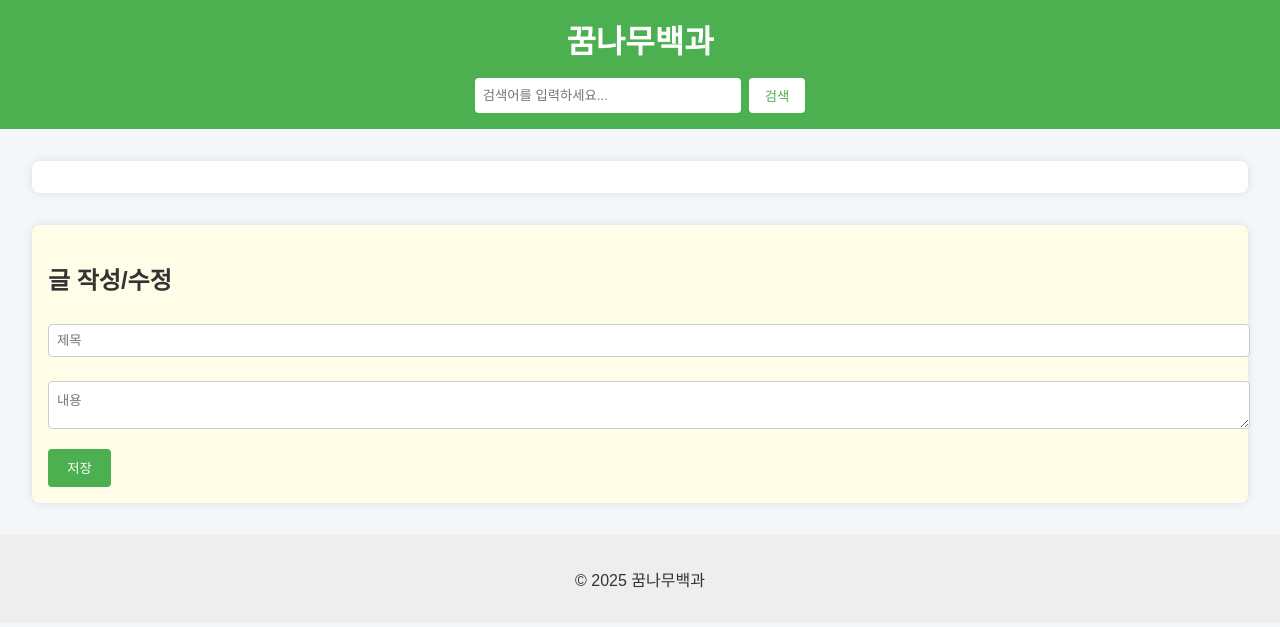
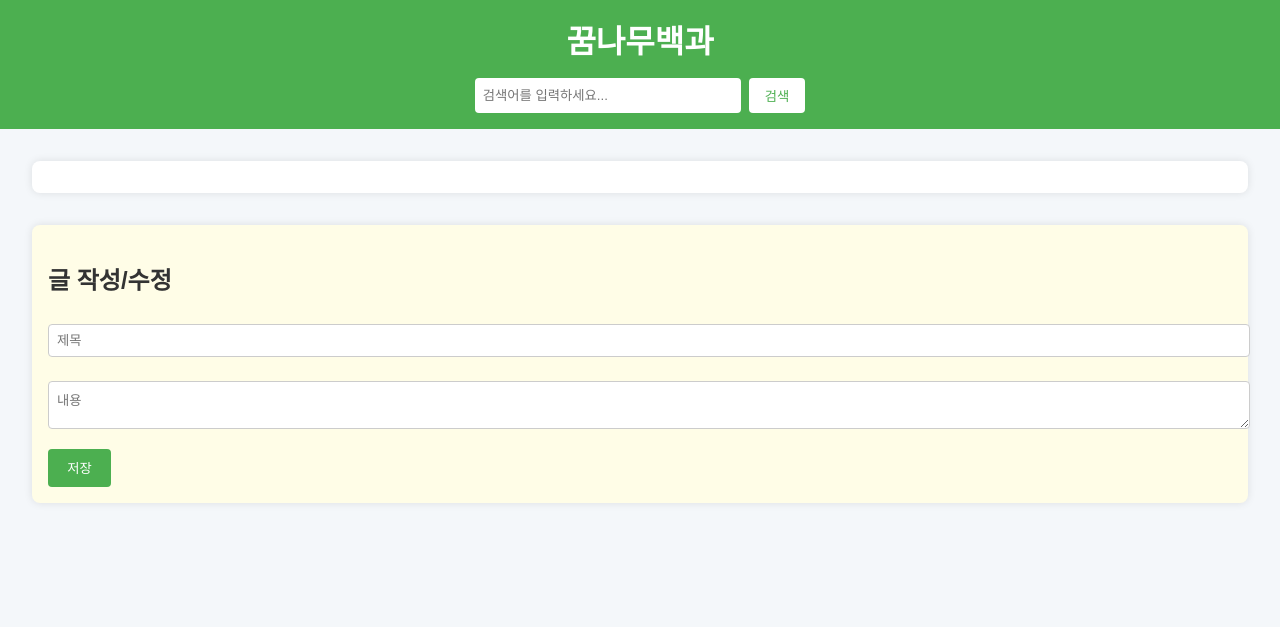
Before and after one commit to GenerativeAI-openai/vercel-wiki, a website with bundled scripts: page public/index.html in a window 1280 px wide. Built offline with nearby package versions, Linux system fonts and the light colour scheme; no server answers.

Commit message:
Update index.html

```diff
--- a/public/index.html
+++ b/public/index.html
@@ -26,9 +26,5 @@
       <button id="saveBtn">저장</button>
     </section>
   </main>
-
-  <footer>
-    <p>&copy; 2025 꿈나무백과</p>
-  </footer>
 </body>
 </html>
```
